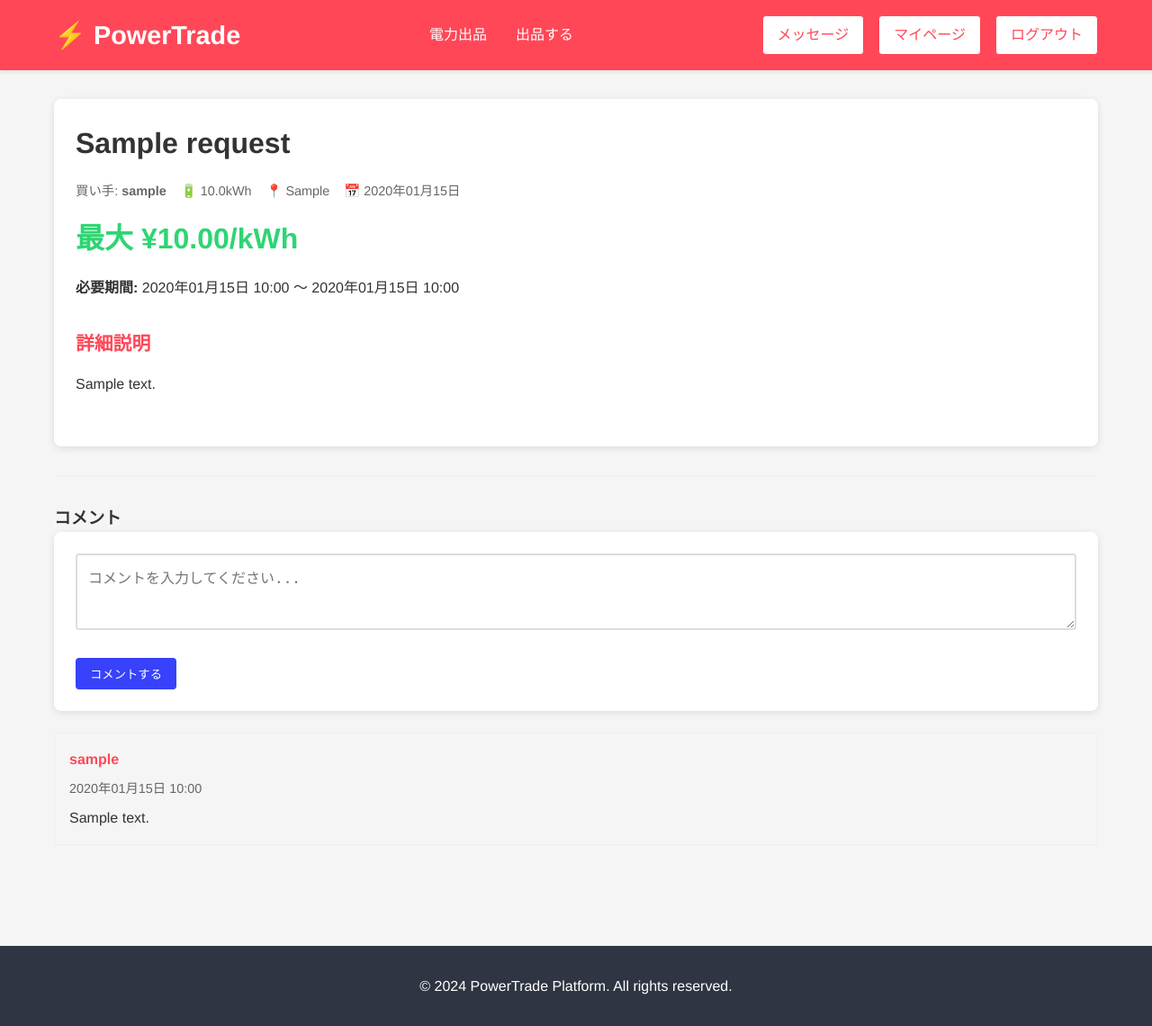
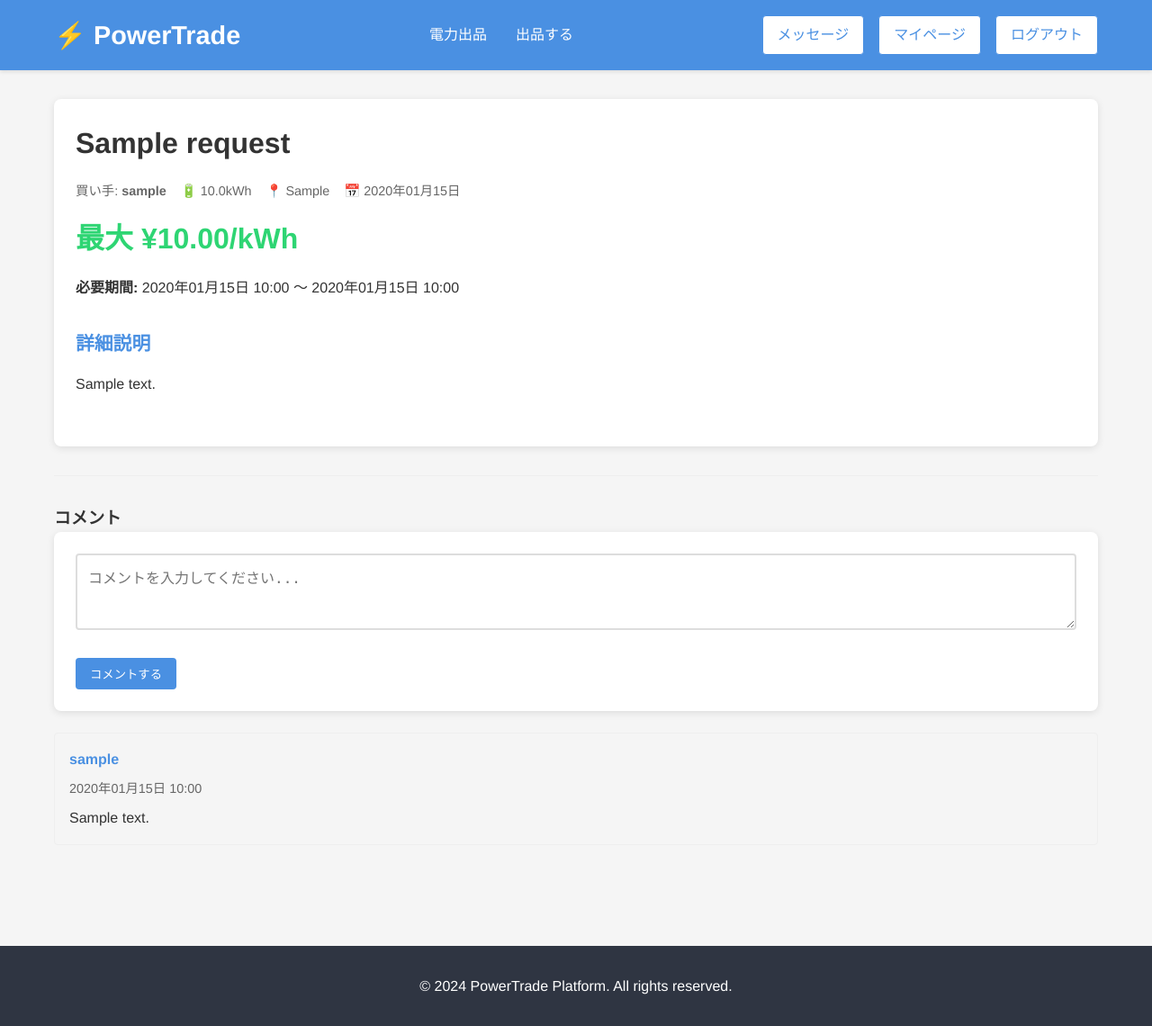
Before and after one commit to KenshoYamaguchi/power_trading, a Flask app: page /request/1 in a window 1280 px wide. Shown: the whole page at 90% size. Run offline with Flask 3, Linux system fonts and the light colour scheme; a user stored in the database is signed in; tables that the repository leaves empty hold one stand-in row (values such as "Sample post").

```diff
--- a/static/css/style.css
+++ b/static/css/style.css
@@ -18,7 +18,7 @@ body {
 }
 
 header {
-    background-color: #ff4757;
+    background-color: #4a90e2;
     color: white;
     padding: 1rem 0;
     box-shadow: 0 2px 4px rgba(0,0,0,0.1);
@@ -72,22 +72,22 @@ nav a:hover {
 }
 
 .btn-primary {
-    background-color: #3742fa;
+    background-color: #4a90e2;
     color: white;
 }
 
 .btn-primary:hover {
-    background-color: #2f3542;
+    background-color: #357abd;
 }
 
 .btn-secondary {
     background-color: #ffffff;
-    color: #ff4757;
-    border: 1px solid #ff4757;
+    color: #4a90e2;
+    border: 1px solid #4a90e2;
 }
 
 .btn-secondary:hover {
-    background-color: #ff4757;
+    background-color: #4a90e2;
     color: white;
 }
 
@@ -146,7 +146,7 @@ main {
 }
 
 .card h3 {
-    color: #ff4757;
+    color: #4a90e2;
     margin-bottom: 1rem;
     font-size: 1.3rem;
 }
@@ -194,7 +194,7 @@ main {
 
 .form-control:focus {
     outline: none;
-    border-color: #ff4757;
+    border-color: #4a90e2;
 }
 
 .alerts {
@@ -223,7 +223,7 @@ main {
 .alert-info {
     background-color: #d1ecf1;
     color: #0c5460;
-    border-left-color: #3742fa;
+    border-left-color: #4a90e2;
 }
 
 .comment-section {
@@ -241,7 +241,7 @@ main {
 
 .comment-author {
     font-weight: bold;
-    color: #ff4757;
+    color: #4a90e2;
     margin-bottom: 0.5rem;
 }
 
@@ -268,15 +268,15 @@ main {
 }
 
 .pagination a:hover {
-    background-color: #ff4757;
+    background-color: #4a90e2;
     color: white;
-    border-color: #ff4757;
+    border-color: #4a90e2;
 }
 
 .pagination .current {
-    background-color: #ff4757;
+    background-color: #4a90e2;
     color: white;
-    border-color: #ff4757;
+    border-color: #4a90e2;
 }
 
 footer {
@@ -311,7 +311,7 @@ footer {
 .stat-number {
     font-size: 1.5rem;
     font-weight: bold;
-    color: #ff4757;
+    color: #4a90e2;
 }
 
 .stat-label {
```
Also changed, not shown: 1 other file.
